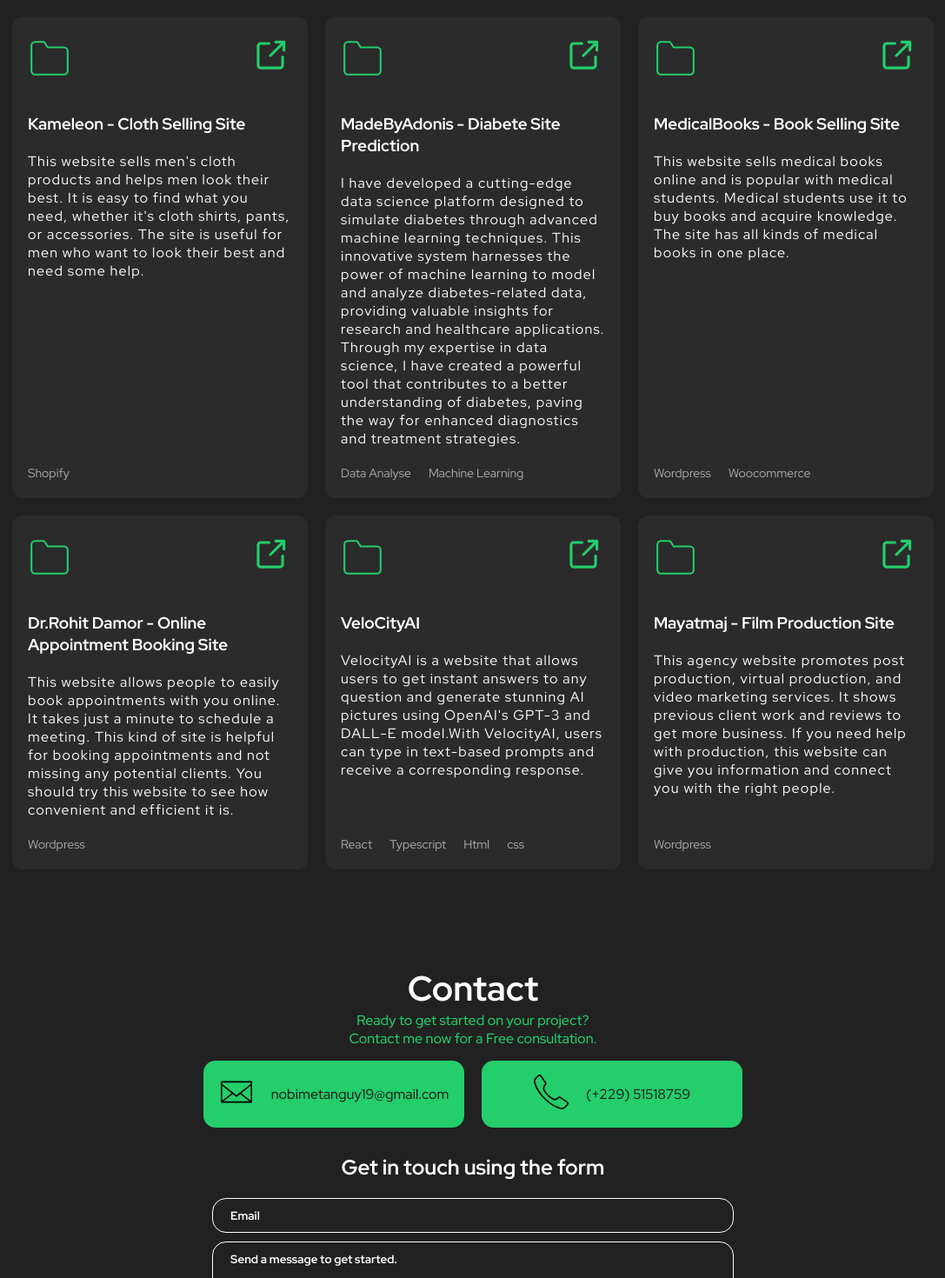
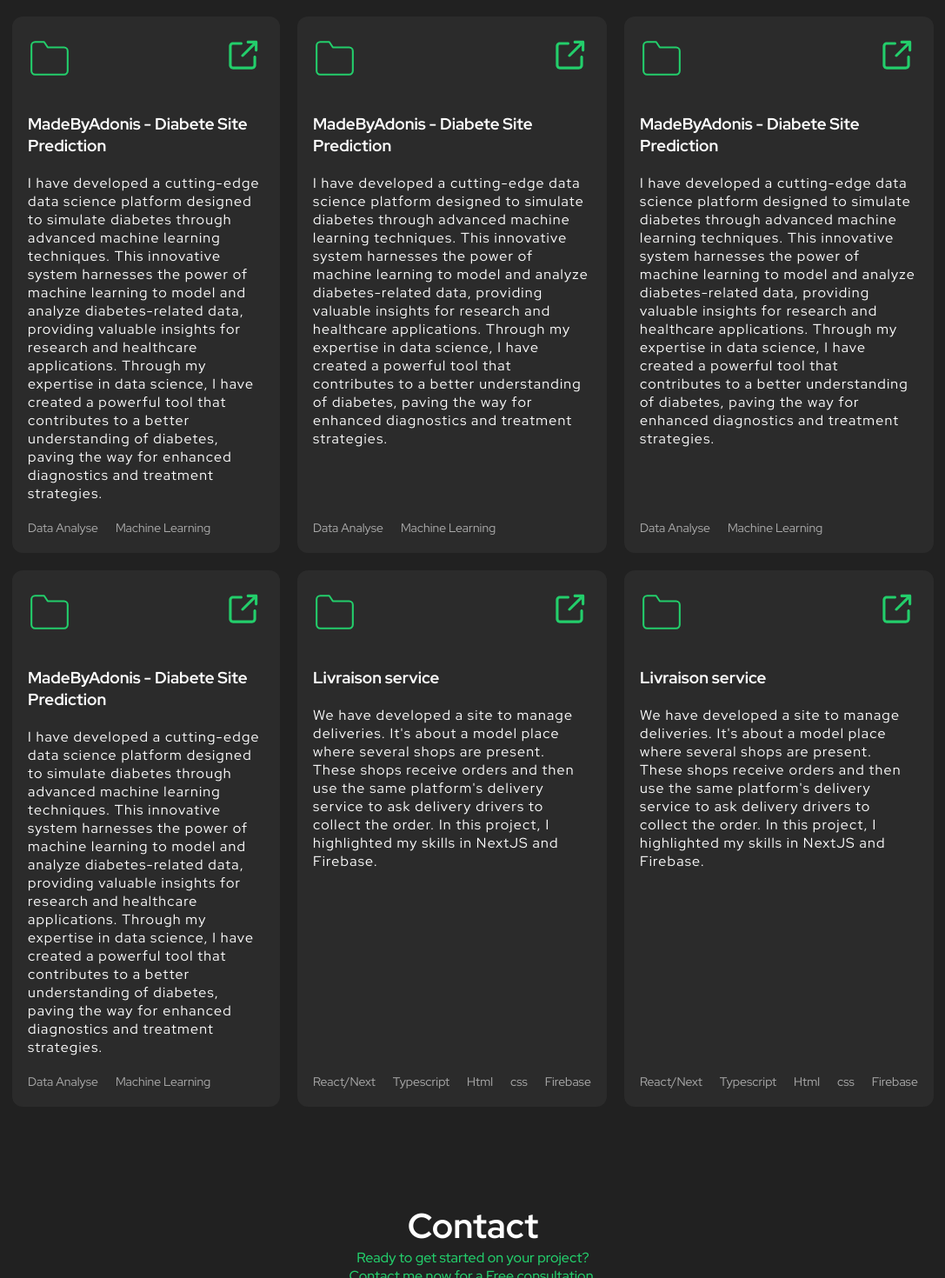
Before and after one commit to Adonislab/adonisnobime, a React (Create React App) app: page / in a window 1280 px wide. Shown: the part 1640-3110 px from the top of the page at 87% size, without its empty margins (96-1183 px from the left). Built offline with nearby package versions, Linux system fonts and the light colour scheme.

Commit message:
Mise à  jour de quelques projets

```diff
--- a/src/components/About/About.tsx
+++ b/src/components/About/About.tsx
@@ -23,7 +23,7 @@
 import ScrollAnimation from "react-animate-on-scroll";
 
 
-export function About() { //Token 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
+export function About() { //Token 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
   return (
     <Container id="about">
       <div className="about-text">
--- a/src/components/Project/Project.tsx
+++ b/src/components/Project/Project.tsx
@@ -14,30 +14,37 @@
 
 
       <ScrollAnimation animateIn="flipInX">
-          <div className="project">
+      <div className="project">
             <header>
               <svg width="50" xmlns="http://www.w3.org/2000/svg" role="img" viewBox="0 0 24 24" fill="none" stroke="#23ce6b " stroke-width="1" stroke-linecap="round" stroke-linejoin="round" ><title>Folder</title><path d="M22 19a2 2 0 0 1-2 2H4a2 2 0 0 1-2-2V5a2 2 0 0 1 2-2h5l2 3h9a2 2 0 0 1 2 2z"></path></svg>
               <div className="project-links">
-                <a href="https://kameleon.co.in/" target="_blank" rel="noreferrer">
+                <a href="https://predictiondiabete-adonis-nobime.streamlit.app/" target="_blank" rel="noreferrer">
                   <img src={externalLink} alt="Visit site" />
                 </a>
               </div>
             </header>
             <div className="body">
-              <h3>Kameleon - Cloth Selling Site</h3>
+              <h3>MadeByAdonis - Diabete Site Prediction</h3>
               <p>
-              This website sells men's cloth products and helps men look their best. It is easy to find what you need, whether it's cloth shirts, pants, or accessories. The site is useful for men who want to look their best and need some help.
+              I have developed a cutting-edge data science platform designed to simulate diabetes
+              through advanced machine learning techniques. This innovative system harnesses the
+              power of machine learning to model and analyze diabetes-related data, providing
+              valuable insights for research and healthcare applications. Through my expertise in
+              data science, I have created a powerful tool that contributes to a better
+              understanding of diabetes, paving the way for enhanced diagnostics and treatment
+              strategies.
               </p>
             </div>
             <footer>
               <ul className="tech-list">
-                <li>Shopify</li>
+                <li>Data Analyse</li>
+                <li>Machine Learning</li>
               </ul>
             </footer>
           </div>
-        </ScrollAnimation>
+      </ScrollAnimation>
 
-        <ScrollAnimation animateIn="flipInX">
+      <ScrollAnimation animateIn="flipInX">
           <div className="project">
             <header>
               <svg width="50" xmlns="http://www.w3.org/2000/svg" role="img" viewBox="0 0 24 24" fill="none" stroke="#23ce6b " stroke-width="1" stroke-linecap="round" stroke-linejoin="round" ><title>Folder</title><path d="M22 19a2 2 0 0 1-2 2H4a2 2 0 0 1-2-2V5a2 2 0 0 1 2-2h5l2 3h9a2 2 0 0 1 2 2z"></path></svg>
@@ -66,156 +73,129 @@
               </ul>
             </footer>
           </div>
-        </ScrollAnimation>
+      </ScrollAnimation>
 
-        <ScrollAnimation animateIn="flipInX">
-          <div className="project">
+      <ScrollAnimation animateIn="flipInX">
+        <div className="project">
             <header>
               <svg width="50" xmlns="http://www.w3.org/2000/svg" role="img" viewBox="0 0 24 24" fill="none" stroke="#23ce6b " stroke-width="1" stroke-linecap="round" stroke-linejoin="round" ><title>Folder</title><path d="M22 19a2 2 0 0 1-2 2H4a2 2 0 0 1-2-2V5a2 2 0 0 1 2-2h5l2 3h9a2 2 0 0 1 2 2z"></path></svg>
               <div className="project-links">
-                <a href="https://justmedicalbooks.com/" target="_blank" rel="noreferrer">
+                <a href="https://predictiondiabete-adonis-nobime.streamlit.app/" target="_blank" rel="noreferrer">
                   <img src={externalLink} alt="Visit site" />
                 </a>
               </div>
             </header>
             <div className="body">
-              <h3>MedicalBooks - Book Selling Site</h3>
+              <h3>MadeByAdonis - Diabete Site Prediction</h3>
               <p>
-              This website sells medical books online and is popular with medical students. Medical students use it to buy books and acquire knowledge. The site has all kinds of medical books in one place.
+              I have developed a cutting-edge data science platform designed to simulate diabetes
+              through advanced machine learning techniques. This innovative system harnesses the
+              power of machine learning to model and analyze diabetes-related data, providing
+              valuable insights for research and healthcare applications. Through my expertise in
+              data science, I have created a powerful tool that contributes to a better
+              understanding of diabetes, paving the way for enhanced diagnostics and treatment
+              strategies.
               </p>
             </div>
             <footer>
               <ul className="tech-list">
-                <li>Wordpress</li>
-                <li>Woocommerce</li>
+                <li>Data Analyse</li>
+                <li>Machine Learning</li>
               </ul>
             </footer>
           </div>
-        </ScrollAnimation>
+      </ScrollAnimation>
 
-        {/* <ScrollAnimation animateIn="flipInX">
-          <div className="project">
+      <ScrollAnimation animateIn="flipInX">
+        <div className="project">
             <header>
               <svg width="50" xmlns="http://www.w3.org/2000/svg" role="img" viewBox="0 0 24 24" fill="none" stroke="#23ce6b " stroke-width="1" stroke-linecap="round" stroke-linejoin="round" ><title>Folder</title><path d="M22 19a2 2 0 0 1-2 2H4a2 2 0 0 1-2-2V5a2 2 0 0 1 2-2h5l2 3h9a2 2 0 0 1 2 2z"></path></svg>
               <div className="project-links">
-                <a href="https://www.smartcornersproperties.com/" target="_blank" rel="noreferrer">
+                <a href="https://predictiondiabete-adonis-nobime.streamlit.app/" target="_blank" rel="noreferrer">
                   <img src={externalLink} alt="Visit site" />
                 </a>
               </div>
             </header>
             <div className="body">
-              <h3>SmartCorners - Real Estate Properties Site</h3>
+              <h3>MadeByAdonis - Diabete Site Prediction</h3>
               <p>
-              This real estate site displays land properties and helps buyers and sellers. Buyers can see lots of pictures, videos, and details about properties before visiting in person. It makes it easier for buyers to find what they want and helps sellers get more attention.
+              I have developed a cutting-edge data science platform designed to simulate diabetes
+              through advanced machine learning techniques. This innovative system harnesses the
+              power of machine learning to model and analyze diabetes-related data, providing
+              valuable insights for research and healthcare applications. Through my expertise in
+              data science, I have created a powerful tool that contributes to a better
+              understanding of diabetes, paving the way for enhanced diagnostics and treatment
+              strategies.
               </p>
             </div>
             <footer>
               <ul className="tech-list">
-                <li>Wordpress</li>
+                <li>Data Analyse</li>
+                <li>Machine Learning</li>
               </ul>
             </footer>
           </div>
-        </ScrollAnimation> */}
+      </ScrollAnimation>
 
-        <ScrollAnimation animateIn="flipInX">
+      <ScrollAnimation animateIn="flipInX">
           <div className="project">
             <header>
               <svg width="50" xmlns="http://www.w3.org/2000/svg" role="img" viewBox="0 0 24 24" fill="none" stroke="#23ce6b " stroke-width="1" stroke-linecap="round" stroke-linejoin="round" ><title>Folder</title><path d="M22 19a2 2 0 0 1-2 2H4a2 2 0 0 1-2-2V5a2 2 0 0 1 2-2h5l2 3h9a2 2 0 0 1 2 2z"></path></svg>
               <div className="project-links">
-                <a href="https://drrohitdamor.com" target="_blank" rel="noreferrer">
+                <a href="https://allogroupweb.vercel.app/" target="_blank" rel="noreferrer">
                   <img src={externalLink} alt="Visit site" />
                 </a>
               </div>
             </header>
             <div className="body">
-              <h3>Dr.Rohit Damor - Online Appointment Booking Site</h3>
+              <h3>Livraison service</h3>
               <p>
-              This website allows people to easily book appointments with you online. It takes just a minute to schedule a meeting. This kind of site is helpful for booking appointments and not missing any potential clients. You should try this website to see how convenient and efficient it is.
+              We have developed a site to manage deliveries. It's about a model place where several
+              shops are present. These shops receive orders and then use the same platform's delivery
+              service to ask delivery drivers to collect the order. In this project, I highlighted my skills in NextJS and Firebase.
               </p>
             </div>
             <footer>
               <ul className="tech-list">
-                <li>Wordpress</li>
+                <li>React/Next</li>
+                <li>Typescript</li>
+                <li>Html</li>
+                <li>css</li>
+                <li>Firebase</li>
               </ul>
             </footer>
           </div>
-        </ScrollAnimation>
+      </ScrollAnimation>
 
-        <ScrollAnimation animateIn="flipInX">
-          <div className="project">
+      <ScrollAnimation animateIn="flipInX">
+        <div className="project">
             <header>
               <svg width="50" xmlns="http://www.w3.org/2000/svg" role="img" viewBox="0 0 24 24" fill="none" stroke="#23ce6b " stroke-width="1" stroke-linecap="round" stroke-linejoin="round" ><title>Folder</title><path d="M22 19a2 2 0 0 1-2 2H4a2 2 0 0 1-2-2V5a2 2 0 0 1 2-2h5l2 3h9a2 2 0 0 1 2 2z"></path></svg>
               <div className="project-links">
-                <a href="https://velocityai.vinayaksingh.com/" target="_blank" rel="noreferrer">
+                <a href="https://allogroupweb.vercel.app/" target="_blank" rel="noreferrer">
                   <img src={externalLink} alt="Visit site" />
                 </a>
               </div>
             </header>
             <div className="body">
-              <h3>VeloCityAI</h3>
+              <h3>Livraison service</h3>
               <p>
-              VelocityAI is a website that allows users to get instant answers to any question and generate stunning AI pictures using OpenAI's GPT-3 and DALL-E model.With VelocityAI, users can type in text-based prompts and receive a corresponding response.
+              We have developed a site to manage deliveries. It's about a model place where several
+              shops are present. These shops receive orders and then use the same platform's delivery
+              service to ask delivery drivers to collect the order. In this project, I highlighted my skills in NextJS and Firebase.
               </p>
             </div>
             <footer>
               <ul className="tech-list">
-                <li>React</li>
+                <li>React/Next</li>
                 <li>Typescript</li>
                 <li>Html</li>
                 <li>css</li>
+                <li>Firebase</li>
               </ul>
             </footer>
           </div>
-        </ScrollAnimation>
-
-        {/* <ScrollAnimation animateIn="flipInX">
-          <div className="project">
-            <header>
-              <svg width="50" xmlns="http://www.w3.org/2000/svg" role="img" viewBox="0 0 24 24" fill="none" stroke="#23ce6b " stroke-width="1" stroke-linecap="round" stroke-linejoin="round" ><title>Folder</title><path d="M22 19a2 2 0 0 1-2 2H4a2 2 0 0 1-2-2V5a2 2 0 0 1 2-2h5l2 3h9a2 2 0 0 1 2 2z"></path></svg>
-              <div className="project-links">
-                <a href="https://mitulindustries.com/" target="_blank" rel="noreferrer">
-                  <img src={externalLink} alt="Visit site" />
-                </a>
-              </div>
-            </header>
-            <div className="body">
-              <h3>Mitul Industries - Manufacturing Industries Site</h3>
-              <p>
-              This manufacturing industry website shows off products and helps the business get more customers and information online. Making products is important but making money from them is the goal. This site can help the business make more profit.
-              </p>
-            </div>
-            <footer>
-              <ul className="tech-list">
-                <li>Wordpress</li>
-              </ul>
-            </footer>
-          </div>
-        </ScrollAnimation> */}
-
-        <ScrollAnimation animateIn="flipInX">
-          <div className="project">
-            <header>
-              <svg width="50" xmlns="http://www.w3.org/2000/svg" role="img" viewBox="0 0 24 24" fill="none" stroke="#23ce6b " stroke-width="1" stroke-linecap="round" stroke-linejoin="round" ><title>Folder</title><path d="M22 19a2 2 0 0 1-2 2H4a2 2 0 0 1-2-2V5a2 2 0 0 1 2-2h5l2 3h9a2 2 0 0 1 2 2z"></path></svg>
-              <div className="project-links">
-                <a href="https://mayatmaj.com/" target="_blank" rel="noreferrer">
-                  <img src={externalLink} alt="Visit site" />
-                </a>
-              </div>
-            </header>
-            <div className="body">
-              <h3>Mayatmaj - Film Production Site</h3>
-              <p>
-              This agency website promotes post production, virtual production, and video marketing services. It shows previous client work and reviews to get more business. If you need help with production, this website can give you information and connect you with the right people.
-              </p>
-            </div>
-            <footer>
-              <ul className="tech-list">
-                <li>Wordpress</li>
-              </ul>
-            </footer>
-          </div>
-        </ScrollAnimation>
-
+      </ScrollAnimation>
 
       </div>
     </Container>
```
